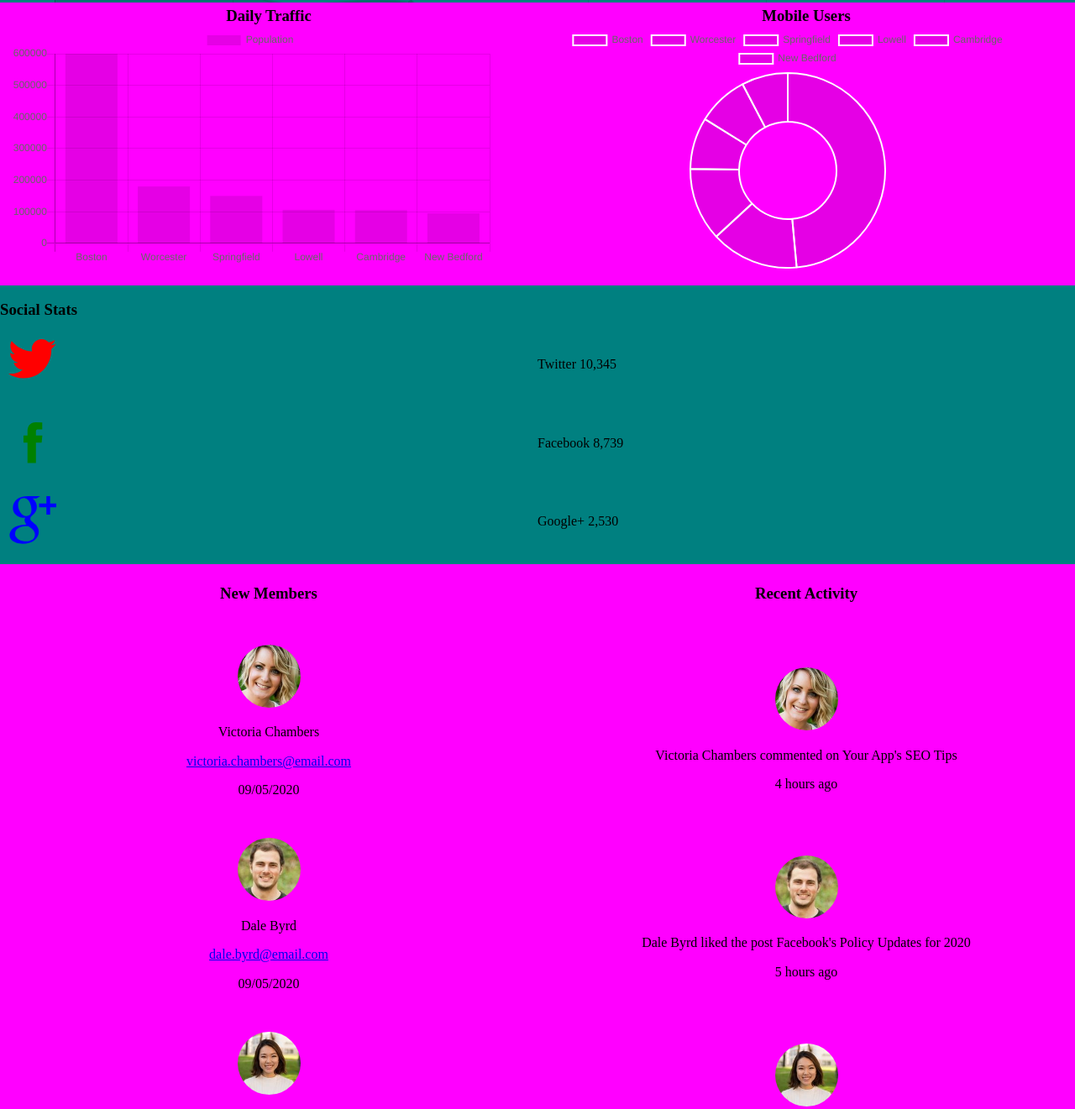
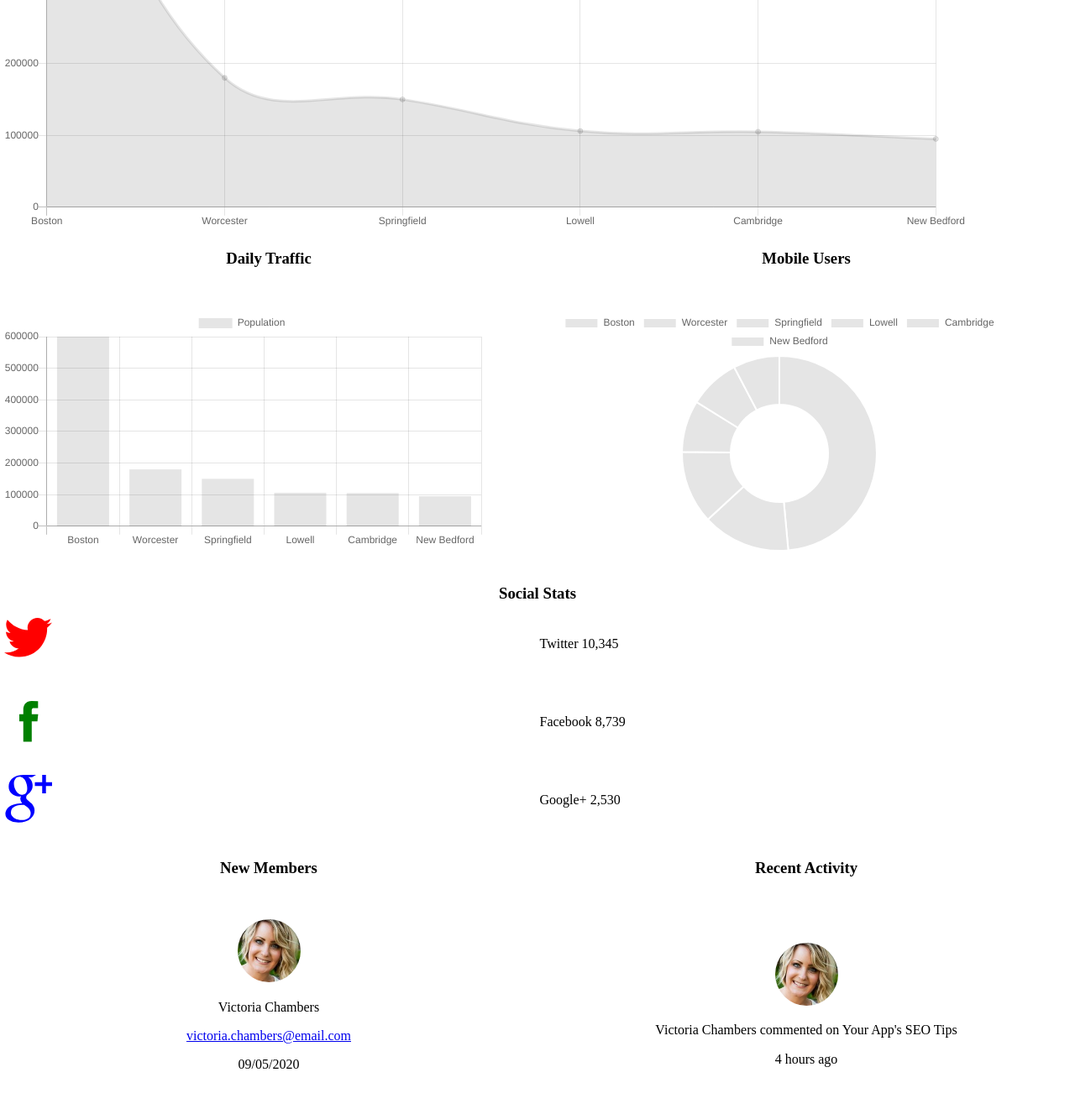
Before and after one commit to clintonhays/Techdegree-Project-7-mk1, a plain HTML site: page index.html in a window 1280 px wide. Shown: the part 930-2251 px from the top of the page at 84% size. Drawn offline with nearby package versions, Linux system fonts and the light colour scheme.

Commit message:
refactor layout with sass

```diff
--- a/index.html
+++ b/index.html
@@ -8,7 +8,7 @@
     <title>Employee Dashboard</title>
 </head>
 <body class="grid-container">
-    <header class="header-grid" style="background-color: cyan;">
+    <header class="header-grid" >
         <h1>Work<span>Flow</span></h1>
         <div>
             <svg width="25px" xmlns="http://www.w3.org/2000/svg" viewBox="0 0 32 32">
@@ -22,7 +22,7 @@
         <p class="username">Clinton Hays</p>
     </header>
 
-    <nav class="nav-container" style="background-color: yellow;">
+    <nav class="nav-container">
         <a href="#">
             <svg width="25px" xmlns="http://www.w3.org/2000/svg" viewBox="0 0 32 32">
                 <path d="M25 18c1.7 0 3-1.3 3-3s-1.3-3-3-3-3 1.3-3 3 1.3 3 3 3zm-1-4h2v2h-2v-2zm1 12c1.7 0 3-1.3 3-3s-1.3-3-3-3-3 1.3-3 3 1.3 3 3 3zm-1-4h2v2h-2v-2zm-7 4c1.7 0 3-1.3 3-3s-1.3-3-3-3-3 1.3-3 3 1.3 3 3 3zm-1-4h2v2h-2v-2zM28 0H6C3.8 0 2 1.8 2 4v24c0 2.2 1.8 4 4 4h22c2.2 0 4-1.8 4-4V4c0-2.2-1.8-4-4-4zm2 28c0 1.1-.9 2-2 2H6c-1.1 0-2-.9-2-2V8h26v20zm0-22H4V4c0-1.1.9-2 2-2h22c1.1 0 2 .9 2 2v2zM17 18c1.7 0 3-1.3 3-3s-1.3-3-3-3-3 1.3-3 3 1.3 3 3 3zm-1-4h2v2h-2v-2zM9 26c1.7 0 3-1.3 3-3s-1.3-3-3-3-3 1.3-3 3 1.3 3 3 3zm-1-4h2v2H8v-2zm1-4c1.7 0 3-1.3 3-3s-1.3-3-3-3-3 1.3-3 3 1.3 3 3 3zm-1-4h2v2H8v-2z" fill="#000"/>
@@ -45,7 +45,7 @@
         </a>
     </nav>
 
-    <main style="background-color: magenta;">
+    <main>
 
         <div class="search-alert-grid">
             <h2>Dashboard</h2>
@@ -59,7 +59,7 @@
             </div>
         </div>
 
-        <section class="traffic" style="background-color: teal;"> <!--Line Graph Charts / 2 rows-->
+        <section class="traffic"> <!--Line Graph Charts / 2 rows-->
             <div class="traffic-header">
                 <h3>Traffic</h3>
                 <ul class="traffic-nav">
@@ -93,7 +93,7 @@
             </div>
         </section>
 
-        <section class="social-stats" style="background-color: teal;"> <!--1 row-->
+        <section class="social-stats"> <!--1 row-->
             <h3>Social Stats</h3>
             <div class="social-container">
                 <div class="twitter">
@@ -252,7 +252,7 @@
                 </div>
             </div>
 
-            <select style="width: 100%;" class="form-field" id="timezone">
+            <select class="form-field" id="timezone">
                 <option value="" disabled selected>Select a Timezone</option>
                 <option timeZoneId="1" gmtAdjustment="GMT-12:00" useDaylightTime="0" value="-12">(GMT-12:00) International Date Line West</option>
                 <option timeZoneId="2" gmtAdjustment="GMT-11:00" useDaylightTime="0" value="-11">(GMT-11:00) Midway Island, Samoa</option>
--- a/scss/base/_typography.scss
+++ b/scss/base/_typography.scss
@@ -8,6 +8,7 @@
 
 h1 {
 	@include app-name;
+	color: $white;
 
 	span {
 		font-style: italic;
--- a/scss/component/_grid.scss
+++ b/scss/component/_grid.scss
@@ -30,12 +30,9 @@ main {
 /* ============================================= */
 
 .header-grid {
-	display: grid;
-	grid-template-columns: 70% 10% 15% 25%;
-	grid-template-rows: auto;
-	grid-auto-rows: 0; /* set height to 0 for autogenerated grid rows */
-	overflow-y: hidden; /* hide grid items that overflow */
+	@include grid-layout(auto, 7fr 1fr 1.5fr);
 	padding: 5px 10px;
+	background-color: $brand-color;
 
 	div {
 		@include margin-auto-center;
@@ -79,12 +76,8 @@ main {
 }
 
 .search-alert-grid {
-	display: grid;
-	grid-template-columns: 1fr;
-	grid-template-rows: repeat(3, 1fr);
+	@include grid-layout(repeat(3, 1fr), 1fr);
 	grid-template-areas: 'dashboard' 'search' 'alert';
-	grid-auto-rows: 0; /* set height to 0 for autogenerated grid rows */
-	overflow-y: hidden; /* hide grid items that overflow */
 
 	h2 {
 		text-align: center;
@@ -151,15 +144,8 @@ main {
 }
 
 .traffic {
-	display: grid;
-	grid-template-columns: 1fr;
-	grid-template-rows: 40% 60%;
+	@include grid-layout(1fr 1.5fr, 1fr);
 	grid-template-areas: 'title-traffic' 'chart-traffic';
-	grid-auto-rows: 0; /* set height to 0 for autogenerated grid rows */
-	overflow-y: hidden; /* hide grid items that overflow */
-	grid-auto-columns: 0; /* set height to 0 for autogenerated grid rows */
-	overflow-x: hidden; /* hide grid items that overflow */
-	padding: 5px 10px;
 	padding-bottom: 20px;
 }
 
@@ -178,15 +164,8 @@ main {
 }
 
 .daily-traffic {
-	display: grid;
-	grid-template-columns: 1fr;
-	grid-template-rows: 1.5em 1fr;
+	@include grid-layout(.25fr 1fr, 1fr);
 	grid-template-areas: 'title-daily' 'dtchart';
-	grid-auto-rows: 0; /* set height to 0 for autogenerated grid rows */
-	overflow-y: hidden; /* hide grid items that overflow */
-	grid-auto-columns: 0; /* set height to 0 for autogenerated grid rows */
-	overflow-x: hidden; /* hide grid items that overflow */
-	padding: 5px 10px;
 	padding-bottom: 20px;
 }
 
@@ -201,15 +180,8 @@ main {
 }
 
 .mobile-users {
-	display: grid;
-	grid-template-columns: 1fr;
-	grid-template-rows: 1.5em 1fr;
+	@include grid-layout(.25fr 1fr, 1fr);
 	grid-template-areas: 'title-mobile' 'muchart';
-	grid-auto-rows: 0; /* set height to 0 for autogenerated grid rows */
-	overflow-y: hidden; /* hide grid items that overflow */
-	grid-auto-columns: 0; /* set height to 0 for autogenerated grid rows */
-	overflow-x: hidden; /* hide grid items that overflow */
-	padding: 5px 10px;
 	padding-bottom: 20px;
 }
 
@@ -217,16 +189,15 @@ main {
 /*               Social Stats Grid               */
 /* ============================================= */
 
+.social-stats {
+	h3 {
+		text-align: center;
+	}
+}
+
 .social-container {
-	display: grid;
-	grid-template-columns: 1fr;
-	grid-template-rows: repeat(3, 1fr);
+	@include grid-layout(repeat(3, 1fr), 1fr);
 	row-gap: 2em;
-	grid-auto-rows: 0; /* set height to 0 for autogenerated grid rows */
-	overflow-y: hidden; /* hide grid items that overflow */
-	grid-auto-columns: 0; /* set height to 0 for autogenerated grid rows */
-	overflow-x: hidden; /* hide grid items that overflow */
-	padding: 5px 10px;
 	padding-bottom: 20px;
 }
 
@@ -235,6 +206,10 @@ main {
 .google {
 	display: flex;
 	align-items: center;
+
+	.social-image {
+		padding-left: 5px;
+	}
 
 	.social-image,
 	.social-text {
@@ -248,15 +223,13 @@ main {
 }
 
 /* ============================================= */
-/*               New Members Grid                */
+/*       New Members/Recent Activity Grid        */
 /* ============================================= */
 
-.new-members {
-	display: grid;
-	grid-template-columns: 1fr;
-	grid-template-rows: repeat(autofit, 1fr);
+.new-members,
+.recent-activity {
+	@include grid-layout(repeat(autofit, 1fr), 1fr);
 	row-gap: 2em;
-	padding: 5px 10px;
 	padding-bottom: 20px;
 
 	h3 {
@@ -269,46 +242,25 @@ main {
 }
 
 /* ============================================= */
-/*               Recent Activity Grid            */
-/* ============================================= */
-
-.recent-activity {
-	display: grid;
-	grid-template-columns: 1fr;
-	grid-template-rows: repeat(autofit, 1fr);
-	row-gap: 2em;
-	padding: 5px 10px;
-	padding-bottom: 20px;
-
-	h3 {
-		text-align: center;
-	}
-}
-
-/* ============================================= */
 /*               Message User Grid               */
 /* ============================================= */
 
 .message-user {
-	display: grid;
-	grid-template-columns: 1fr;
-	grid-template-rows: repeat(autofit, 1fr);
+	@include grid-layout(repeat(autofit, 1fr), 1fr);
+	grid-auto-columns: 0;
+	overflow-x: hidden;
 	row-gap: 2em;
-	padding: 5px 10px;
+	width: 90%;
+	margin: 0 auto;
 	padding-bottom: 20px;
 
 	h3 {
 		text-align: center;
 	}
 
-	form {
-		@include margin-auto-center;
-	}
-
 	.form-field,
 	.form-area {
 		width: 100%;
-		margin: auto;
 		margin-bottom: 1em;
 		padding: 0;
 		border: none;
@@ -337,7 +289,6 @@ main {
 	grid-template-columns: 1fr;
 	grid-template-rows: repeat(autofit, 1fr);
 	row-gap: 2em;
-	padding: 5px 10px;
 	padding-bottom: 20px;
 
 	h3 {
@@ -345,9 +296,9 @@ main {
 		margin-bottom: 0;
 	}
 
-	.form-field {
-		width: 100%;
-		margin: auto;
+	#timezone {
+		width: 95%;
+		margin: 0 auto;
 		margin-bottom: 1em;
 		padding: 0;
 		border: none;
@@ -373,6 +324,8 @@ main {
 
 	.email-toggle,
 	.profile-toggle {
+		width: 95%;
+		margin: 0 auto;
 		display: flex;
 		justify-content: space-between;
 		align-items: center;
--- a/scss/utilities/_mixins.scss
+++ b/scss/utilities/_mixins.scss
@@ -20,7 +20,7 @@
 	font-style: italic;
 	margin-left: 20px;
 	padding-left: 20px;
-	border-left: 8px solid $accent-color;
+	border-left: 8px solid;
 	border-radius: 5px;
 }
 
@@ -40,7 +40,7 @@
 	margin: 10px auto 0;
 	border: none;
 	padding: 10px;
-	border-bottom: 5px solid $accent-color;
+	border-bottom: 5px solid;
 }
 
 @mixin screen-reader-only {
@@ -85,7 +85,6 @@
 	margin-top: 10px;
 	max-width: $width;
 	padding: 13px;
-	border: 1px solid $grey-light;
 }
 
 @mixin nav-link-style ($width) {
@@ -96,3 +95,9 @@
 	width: $width;
 	transition: background-color .2s ease-in-out, color .2s ease-in-out;
 }
+
+@mixin grid-layout($rows, $columns) {
+	display: grid;
+	grid-template-columns: ($columns);
+	grid-template-rows: ($rows);
+}
--- a/scss/utilities/_variables.scss
+++ b/scss/utilities/_variables.scss
@@ -5,6 +5,7 @@
 $grey: #777;
 $grey-light: #ccc;
 $white: #fff;
+$brand-color: #013a20;
 $accent-color: #58e1c1;
 $default-color: #51ddfc; // light blue
 $error-color: #e4757a; // dark red
```
Also changed, not shown: css/styles.css, 1 other file.
